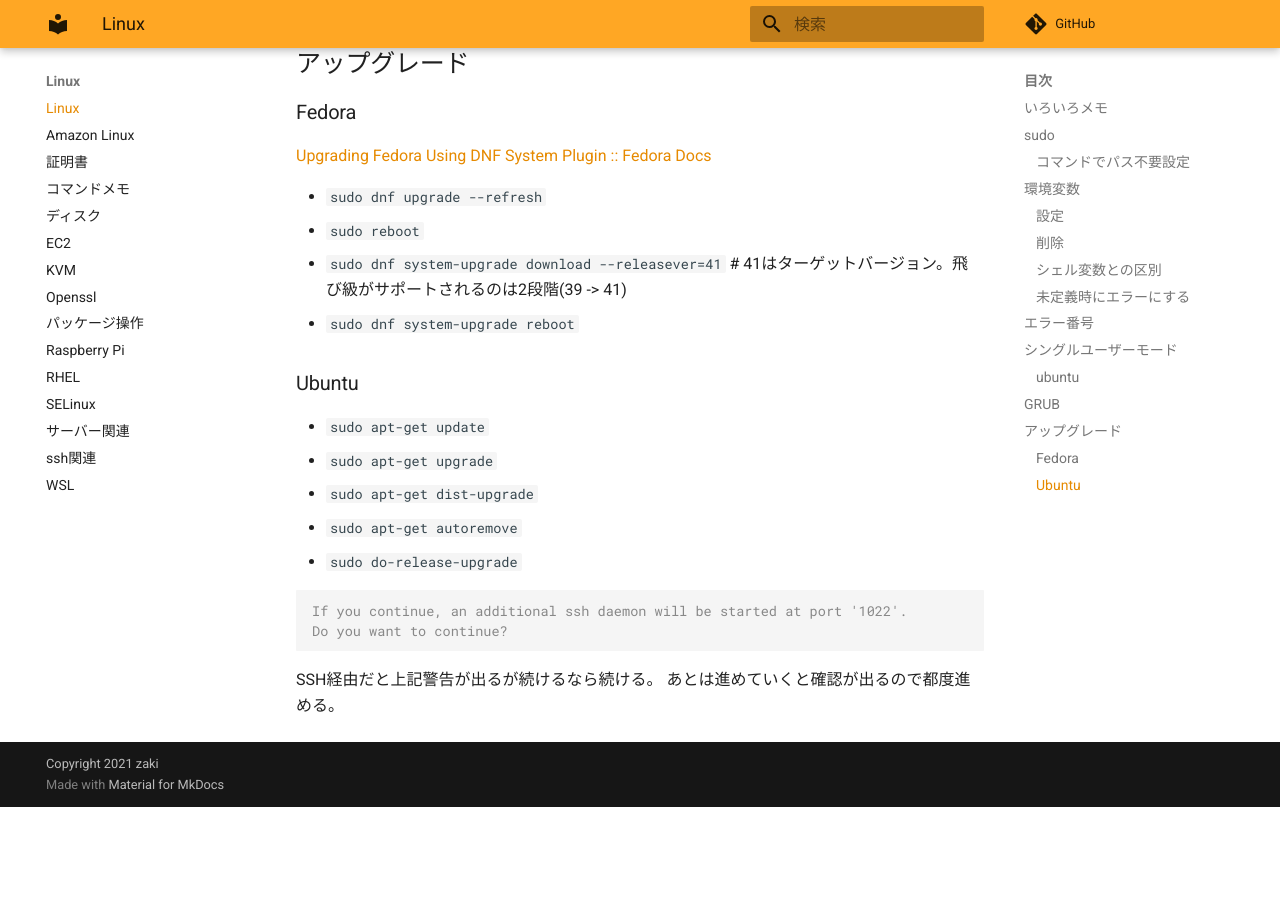
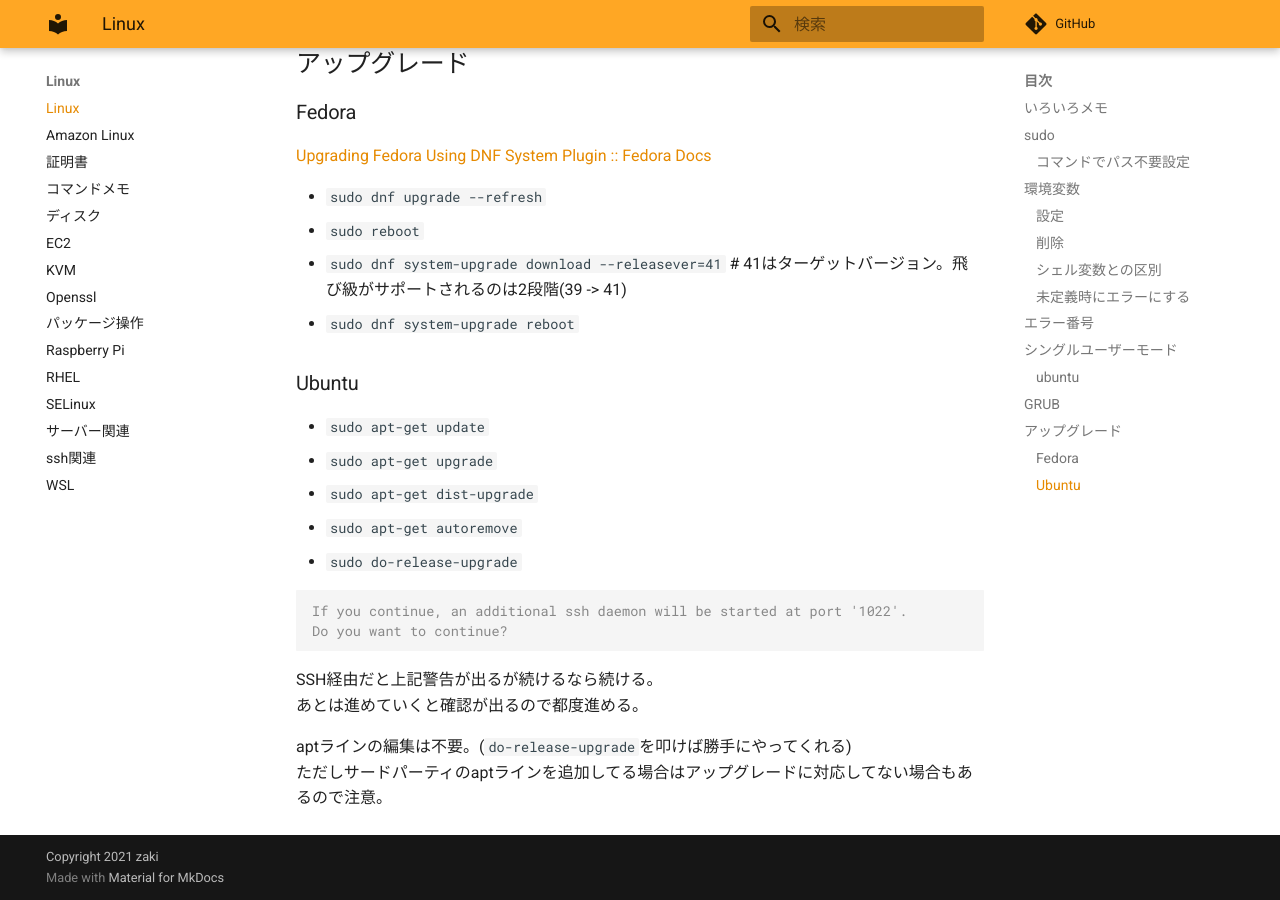
Before and after one commit to zaki-lknr/docs, an MkDocs documentation site: the page built from docs/Linux/index.md, in a window 1280 px wide and 900 px high, scrolled down 3571 px. Built offline with MkDocs 1.6.1 and Material for MkDocs 9.7.7, drawn with Linux system fonts in a browser that asks for light colours; comment, search, counter and statistics services are not loaded; before the commit the page ends 4378 px from its top, so only the background shows below that.

Commit message:
add: linux: ubuntuのアップグレード補足

```diff
--- a/docs/Linux/index.md
+++ b/docs/Linux/index.md
@@ -182,3 +182,6 @@ Do you want to continue?
 
 SSH経由だと上記警告が出るが続けるなら続ける。
 あとは進めていくと確認が出るので都度進める。
+
+aptラインの編集は不要。(`do-release-upgrade`を叩けば勝手にやってくれる)
+ただしサードパーティのaptラインを追加してる場合はアップグレードに対応してない場合もあるので注意。
```
